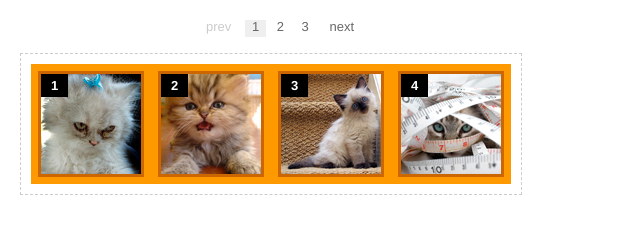
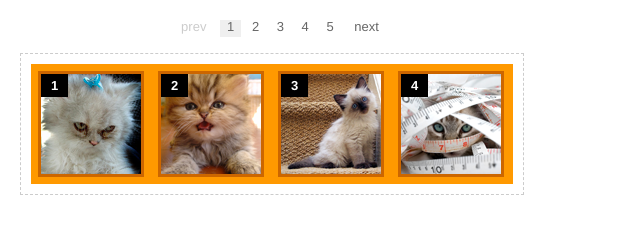
Before and after one commit to yujulia/jCarrotCell, a plain HTML site: page test.html in a window 1280 px wide. Shown: the full height of the page, 0-640 px from the left. Drawn offline with Linux system fonts and the light colour scheme.

Commit message:
this seems to fix page count error from mismatch step by and view size

```diff
--- a/css/main.css
+++ b/css/main.css
@@ -609,11 +609,13 @@
 }
 
 #kittenx {
-		width: 500px;
+		width: 502px;
+/*		width: 260px;*/
 }
 
 #kittenx .carrotCellView {
-	width: 480px;
+	width: 482px;
+/*	width: 240px;*/
 	background: #ff9900;
 	margin: 10px;
 }
--- a/js/jCarrotCell.js
+++ b/js/jCarrotCell.js
@@ -51,7 +51,8 @@
 				visibleDifference = 0,
 				leftover = 0,
 				inpage = 0,
-				api, view, slider, items, single, totalItems, extras,
+				extras = 0,
+				api, view, slider, items, single, totalItems,
 				frameSize, singleSize, viewSize,
 				autoScroll, pause, play, stop,
 				visible, advanceBy, pages, slideBy, prev, next, navi,
@@ -342,14 +343,26 @@
 			/** find how many pages there are
 			*/
 			var calculatePages = function(){
-				pages = Math.ceil(totalItems / advanceBy);
-				console.log(settings.name + "has total items " + totalItems + " advance by " + advanceBy + " =thispages " + pages )	;
+				// console.log("there are " + visible + " items visible but advance by is set to " + advanceBy);
 
+				if (visible !== advanceBy) {
+					pages = Math.ceil((totalItems - (visible - advanceBy)) / advanceBy);
+				} else {
+					pages = Math.ceil(totalItems / advanceBy);
+				}
+
+				// console.log("pages is " + pages);
+
+				// mysteriously this seems to work @_@
 				if ((totalItems % visible) != 0) {
 					extras = visible * Math.ceil(totalItems / visible) - totalItems;
 				} else {
 					extras = 0;
 				}
+
+				// console.log("extras " + extras); // this is how much is left over in the actual view
+				// console.log(settings.name + "has total items " + totalItems + " advance by " + advanceBy + " total pages " + pages )	;
+
 			};
 
 			/** check if content is too short to scroll
--- a/test.html
+++ b/test.html
@@ -51,6 +51,8 @@
 				<div>1</div>
 				<div>2</div>
 				<div>3</div>
+				<div>4</div>
+				<div>5</div>
 			</div>
 			<div id="goForward" class="btn">next</div>
 		</div>
```
